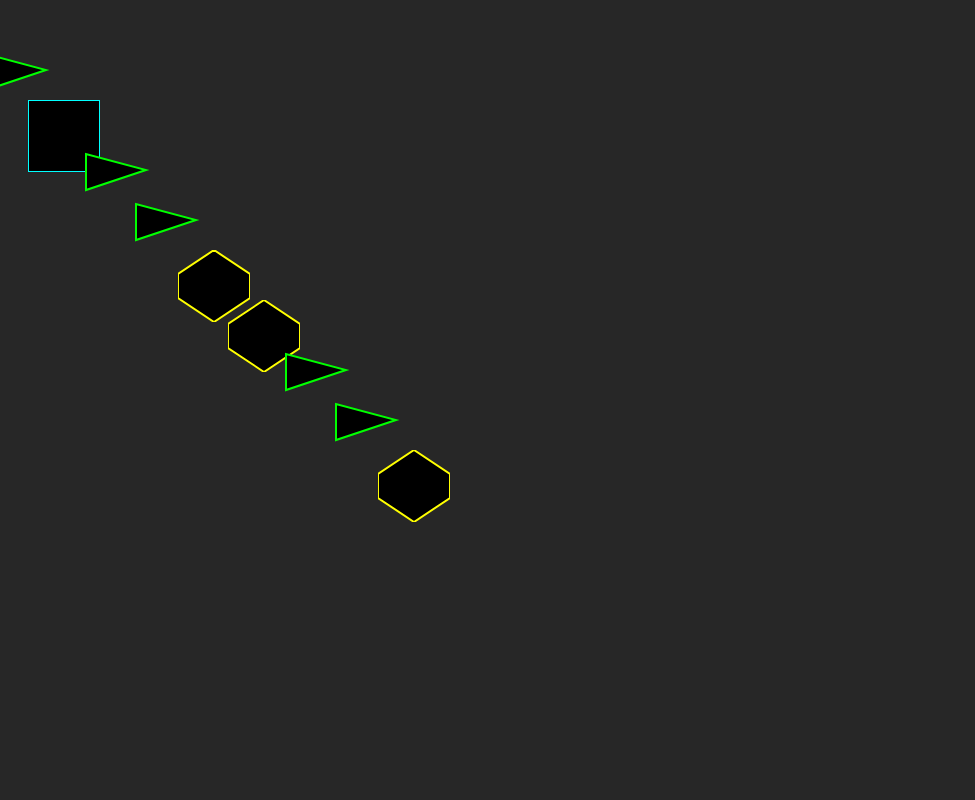
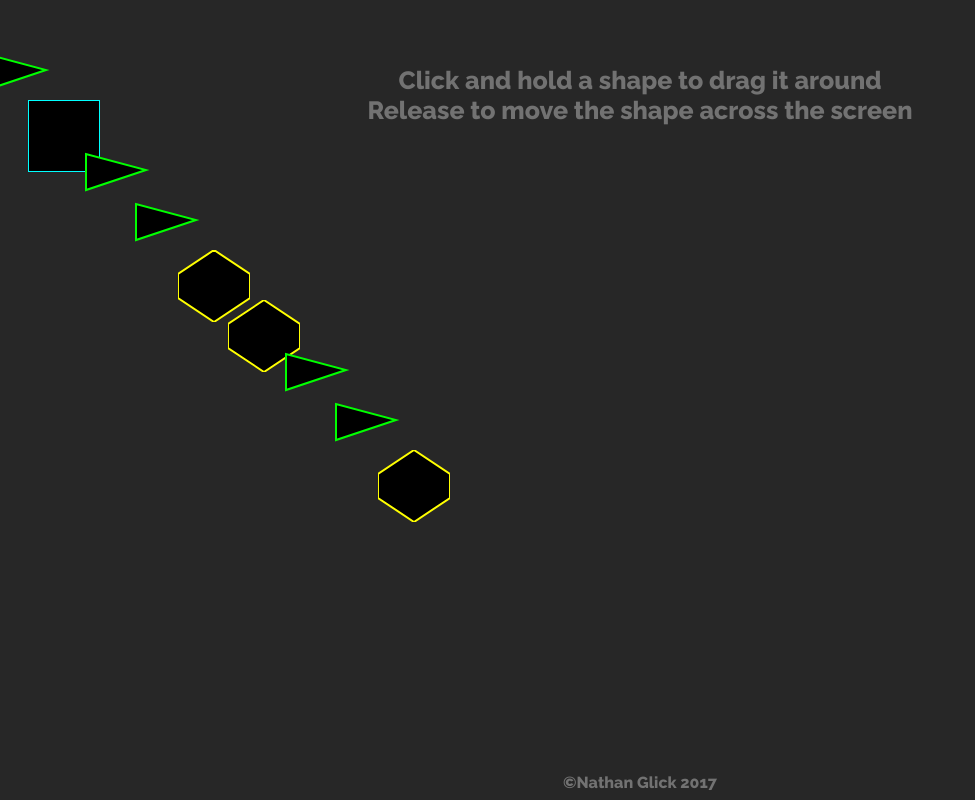
Before and after one commit to nxg9997/230-Project4, a plain HTML site: page page3.html in a window 1280 px wide. Shown: the whole page, without its empty margins (0-975 px from the left). Drawn offline with Linux system fonts and the light colour scheme.

Commit message:
edited page3 html

```diff
--- a/page3.html
+++ b/page3.html
@@ -8,7 +8,11 @@
     <title>Project 4 - IGME230</title>
 </head>
 <body>
+    <p>Click and hold a shape to drag it around<br>Release to move the shape across the screen</p>
+    <!--img src="tri.svg"/-->
 
+
+    <footer>©Nathan Glick 2017</footer>
 
     <script src="./Victor/victor.js"></script>
     <script src="./SVGjs/svg.js"></script>
--- a/page3.js
+++ b/page3.js
@@ -243,6 +243,7 @@ document.addEventListener('mousedown', function(e) {
 
 }, false);
 
+//when the user unclicks, a force is applied to the object being dragged
 document.addEventListener('mouseup', function() {
     if (IsHolding){
         finalMousePos = new Victor(mousePos.x, mousePos.y);
@@ -275,6 +276,7 @@ function Update(){
     lastMousePos = mousePos;
 }
 
+//applies a force to an object
 function ApplyForce(objAlt, force){
     for (let i = 0; i < triArr.length; i++){
         if (triArr[i].alt == objAlt){
@@ -284,6 +286,7 @@ function ApplyForce(objAlt, force){
     }
 }
 
+//clicked object is dragged around the screen
 function MoveHolding(){
 
     if (IsHolding){
@@ -315,6 +318,7 @@ function MoveHolding(){
     }
 }
 
+//method for bouncing objects off walls, for some reason the objects just stick to walls instead
 function Bounce(){
     for (let i = 0; i < triArr.length; i++){
         if (triPosArr[i].x > sWidth || triPosArr[i].x < 72 || triPosArr[i].y > sHeight - 72 || triPosArr[i].y < 0){
```
Also changed, not shown: index.html (+3 -0 lines).
